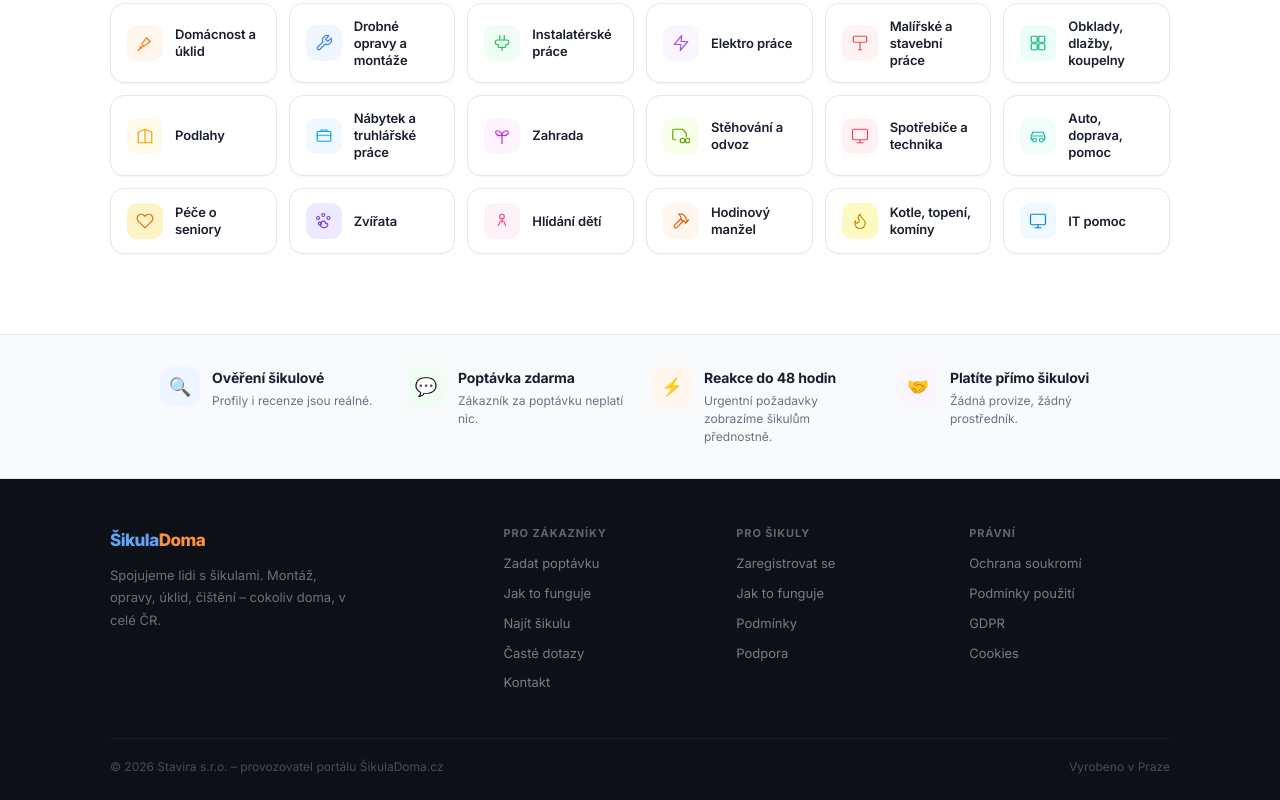
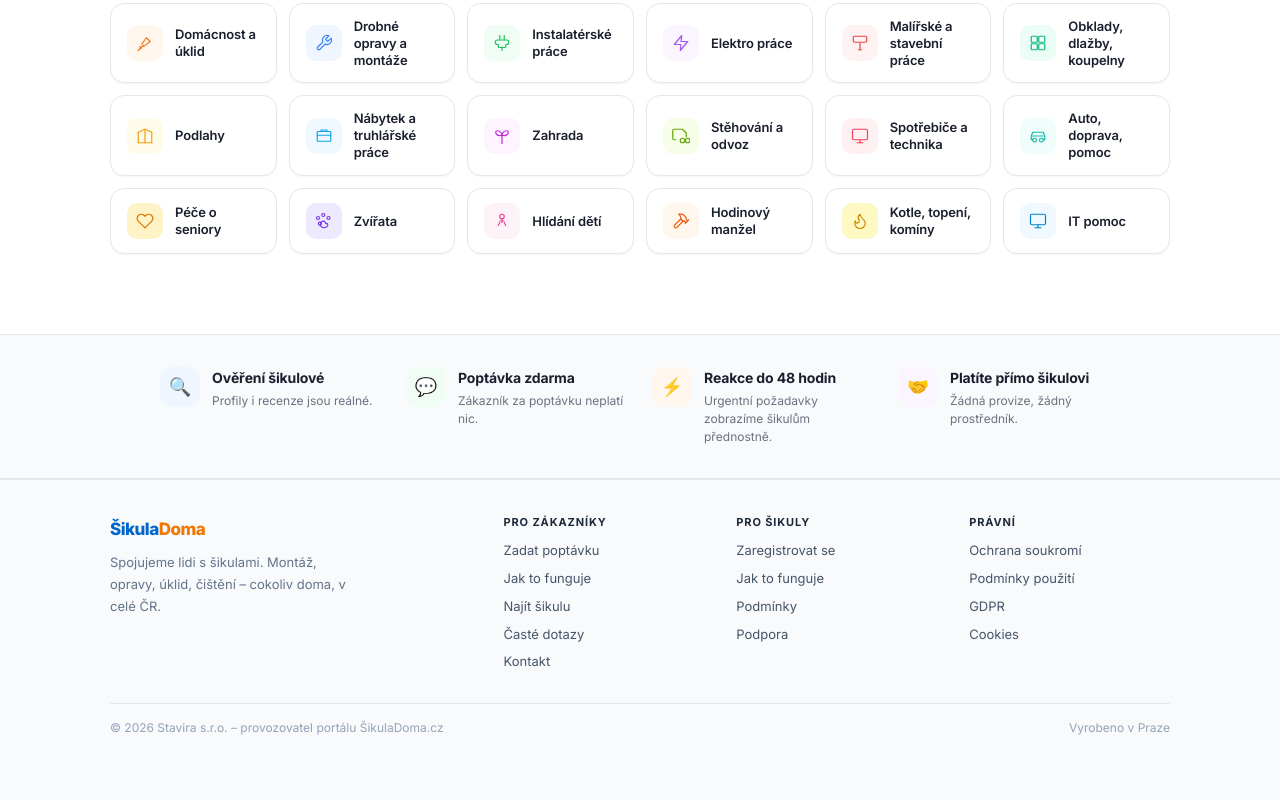
Before and after one commit to SaraSara2026/sikuladoma, a React (Vite) app: page / in a window 1280 px wide. Shown: the part 1629-2429 px from the top of the page. After the commit the page ends 2384 px from the top, so only its background shows below. Built offline with nearby package versions, Linux system fonts and the light colour scheme; no server answers.

Commit message:
fix: footer světlý (#F8FAFC), menší padding, barevné logo, jemné texty

```diff
--- a/src/components/Footer.jsx
+++ b/src/components/Footer.jsx
@@ -1,21 +1,21 @@
 export default function Footer({ onOrder, onReg, onKontakt, onHow, onSikuly, onPodminkySikuly, onPodporaSikuly, onOchrana, onPodminkyPouziti, onGDPR, onCookies, onFAQ, onSikulove }) {
-  const link = "rgba(255,255,255,.45)"
-  const hover = "#fff"
+  const link = "#475569"
+  const hover = "#0B66D8"
 
   return (
-    <footer style={{ background: "#0D1117", color: link, padding: "48px 24px 24px" }}>
+    <footer style={{ background: "#F8FAFC", borderTop: "1px solid #E2E8F0", color: link, padding: "36px 24px 18px" }}>
       <div style={{ maxWidth: 1060, margin: "0 auto" }}>
-        <div style={{ display: "grid", gridTemplateColumns: "1.8fr 1fr 1fr 1fr", gap: 32, marginBottom: 36 }}>
+        <div style={{ display: "grid", gridTemplateColumns: "1.8fr 1fr 1fr 1fr", gap: 32, marginBottom: 24 }}>
           <div>
-            <div style={{ fontWeight: 800, fontSize: 17, marginBottom: 10, letterSpacing: "-.03em" }}>
-              <span style={{ color: "#60A5FA" }}>Šikula</span><span style={{ color: "#FB923C" }}>Doma</span>
+            <div style={{ fontWeight: 800, fontSize: 17, marginBottom: 8, letterSpacing: "-.03em" }}>
+              <span style={{ color: "#0066CC" }}>Šikula</span><span style={{ color: "#F07800" }}>Doma</span>
             </div>
-            <p style={{ fontSize: 13, lineHeight: 1.75, maxWidth: 240, color: "rgba(255,255,255,.4)" }}>
+            <p style={{ fontSize: 13, lineHeight: 1.7, maxWidth: 240, color: "#64748B" }}>
               Spojujeme lidi s šikulami. Montáž, opravy, úklid, čištění – cokoliv doma, v celé ČR.
             </p>
           </div>
           <div>
-            <h4 style={{ color: "rgba(255,255,255,.35)", fontSize: 11, fontWeight: 700, marginBottom: 14, letterSpacing: ".08em", textTransform: "uppercase" }}>Pro zákazníky</h4>
+            <h4 style={{ color: "#1E293B", fontSize: 11, fontWeight: 700, marginBottom: 12, letterSpacing: ".08em", textTransform: "uppercase" }}>Pro zákazníky</h4>
             {[
               { label: "Zadat poptávku",  onClick: onOrder },
               { label: "Jak to funguje",  onClick: onHow },
@@ -24,7 +24,7 @@ export default function Footer({ onOrder, onReg, onKontakt, onHow, onSikuly, onP
               { label: "Kontakt",         onClick: onKontakt },
             ].map(({ label, onClick }) => (
               <div key={label}
-                style={{ fontSize: 13, marginBottom: 9, cursor: onClick ? "pointer" : "default", transition: "color .12s", color: link }}
+                style={{ fontSize: 13, marginBottom: 7, cursor: onClick ? "pointer" : "default", transition: "color .12s", color: link }}
                 onMouseEnter={e => { if (onClick) e.currentTarget.style.color = hover }}
                 onMouseLeave={e => e.currentTarget.style.color = link}
                 onClick={() => onClick && onClick()}
@@ -32,7 +32,7 @@ export default function Footer({ onOrder, onReg, onKontakt, onHow, onSikuly, onP
             ))}
           </div>
           <div>
-            <h4 style={{ color: "rgba(255,255,255,.35)", fontSize: 11, fontWeight: 700, marginBottom: 14, letterSpacing: ".08em", textTransform: "uppercase" }}>Pro šikuly</h4>
+            <h4 style={{ color: "#1E293B", fontSize: 11, fontWeight: 700, marginBottom: 12, letterSpacing: ".08em", textTransform: "uppercase" }}>Pro šikuly</h4>
             {[
               { label: "Zaregistrovat se",  onClick: onReg },
               { label: "Jak to funguje",    onClick: onSikuly },
@@ -40,7 +40,7 @@ export default function Footer({ onOrder, onReg, onKontakt, onHow, onSikuly, onP
               { label: "Podpora",           onClick: onPodporaSikuly },
             ].map(({ label, onClick }) => (
               <div key={label}
-                style={{ fontSize: 13, marginBottom: 9, cursor: onClick ? "pointer" : "default", transition: "color .12s", color: link }}
+                style={{ fontSize: 13, marginBottom: 7, cursor: onClick ? "pointer" : "default", transition: "color .12s", color: link }}
                 onMouseEnter={e => { if (onClick) e.currentTarget.style.color = hover }}
                 onMouseLeave={e => e.currentTarget.style.color = link}
                 onClick={() => onClick && onClick()}
@@ -48,7 +48,7 @@ export default function Footer({ onOrder, onReg, onKontakt, onHow, onSikuly, onP
             ))}
           </div>
           <div>
-            <h4 style={{ color: "rgba(255,255,255,.35)", fontSize: 11, fontWeight: 700, marginBottom: 14, letterSpacing: ".08em", textTransform: "uppercase" }}>Právní</h4>
+            <h4 style={{ color: "#1E293B", fontSize: 11, fontWeight: 700, marginBottom: 12, letterSpacing: ".08em", textTransform: "uppercase" }}>Právní</h4>
             {[
               { label: "Ochrana soukromí", onClick: onOchrana },
               { label: "Podmínky použití", onClick: onPodminkyPouziti },
@@ -56,7 +56,7 @@ export default function Footer({ onOrder, onReg, onKontakt, onHow, onSikuly, onP
               { label: "Cookies",          onClick: onCookies },
             ].map(({ label, onClick }) => (
               <div key={label}
-                style={{ fontSize: 13, marginBottom: 9, cursor: onClick ? "pointer" : "default", transition: "color .12s", color: link }}
+                style={{ fontSize: 13, marginBottom: 7, cursor: onClick ? "pointer" : "default", transition: "color .12s", color: link }}
                 onMouseEnter={e => { if (onClick) e.currentTarget.style.color = hover }}
                 onMouseLeave={e => e.currentTarget.style.color = link}
                 onClick={() => onClick && onClick()}
@@ -64,7 +64,7 @@ export default function Footer({ onOrder, onReg, onKontakt, onHow, onSikuly, onP
             ))}
           </div>
         </div>
-        <div style={{ borderTop: "1px solid rgba(255,255,255,.06)", paddingTop: 18, display: "flex", justifyContent: "space-between", fontSize: 12, flexWrap: "wrap", gap: 8, color: "rgba(255,255,255,.25)" }}>
+        <div style={{ borderTop: "1px solid #E2E8F0", paddingTop: 14, display: "flex", justifyContent: "space-between", fontSize: 12, flexWrap: "wrap", gap: 8, color: "#94A3B8" }}>
           <span>© 2026 Stavira s.r.o. – provozovatel portálu ŠikulaDoma.cz</span>
           <span>Vyrobeno v Praze</span>
         </div>
```
